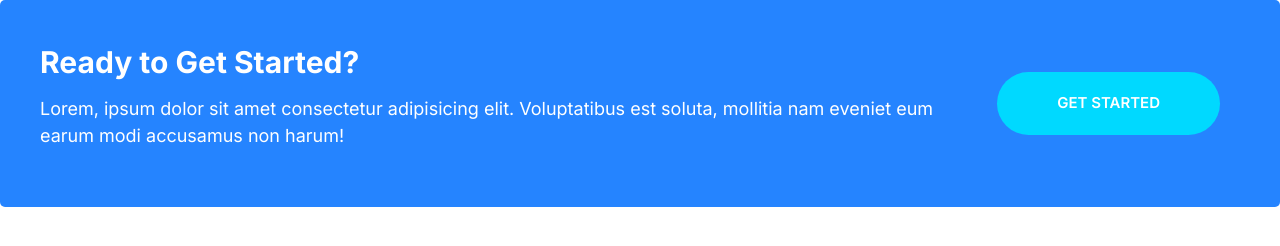
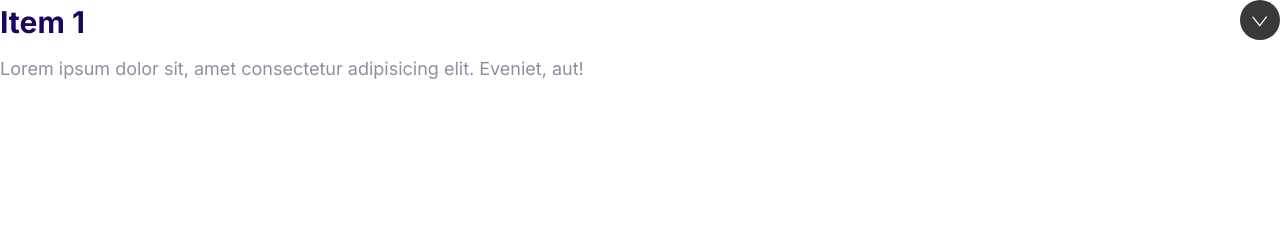
Before and after one commit to Nikitakal/moshify, a plain HTML site: page index.html in a window 1280 px wide. Drawn offline with Linux system fonts and the light colour scheme.

Commit message:
created collapsible component. Injected JS code

```diff
--- a/css/styles.css
+++ b/css/styles.css
@@ -439,3 +439,29 @@ a {
     margin: 0 2rem;
   }
 }
+/* Collapsibles */
+.collapsible__header {
+  display: flex;
+  justify-content: space-between;
+}
+.collapsible__heading {
+  margin-top: 0;
+  font-size: 3rem;
+}
+.collapsible__chevron {
+  transform: rotate(-90deg);
+  transition: transform 0.3s;
+}
+.collapsible__content {
+  max-height: 0;
+  overflow: hidden;
+  opacity: 0;
+  transition: all 0.3s;
+}
+.collapsible--expanded .collapsible__chevron {
+  transform: rotate(0);
+}
+.collapsible--expanded .collapsible__content {
+  max-height: 100vh;
+  opacity: 1;
+}
--- a/index.html
+++ b/index.html
@@ -15,18 +15,19 @@
     <title>Moshify</title>
   </head>
   <body>
-    <div class="callout callout--primary">
-      <div class="grid grid--1x2">
-        <div class="callout__content">
-          <h2 class="callout__heading">Ready to Get Started?</h2>
-          <p>
-            Lorem, ipsum dolor sit amet consectetur adipisicing elit.
-            Voluptatibus est soluta, mollitia nam eveniet eum earum modi
-            accusamus non harum!
-          </p>
-        </div>
-        <a href="#" class="btn btn--secondary btn--stretched">Get Started</a>
+    <div class="collapsible collapsible--expanded">
+      <header class="collapsible__header">
+        <h2 class="collapsible__heading">Item 1</h2>
+        <img
+          class="icon icon--white collapsible__chevron"
+          src="/images/chevron.svg"
+          alt=""
+        />
+      </header>
+      <div class="collapsible__content">
+        Lorem ipsum dolor sit, amet consectetur adipisicing elit. Eveniet, aut!
       </div>
     </div>
+    <script src="/js/main.js"></script>
   </body>
 </html>
--- /dev/null
+++ b/js/main.js
@@ -0,0 +1,6 @@
+const collapsibles = document.querySelectorAll(".collapsible");
+collapsibles.forEach((item) =>
+  item.addEventListener("click", function () {
+    this.classList.toggle("collapsible--expanded");
+  })
+);
```
Also changed, not shown: css/components/collapsibles.html (added, +13 -0 lines), images/chevron.svg (added).
